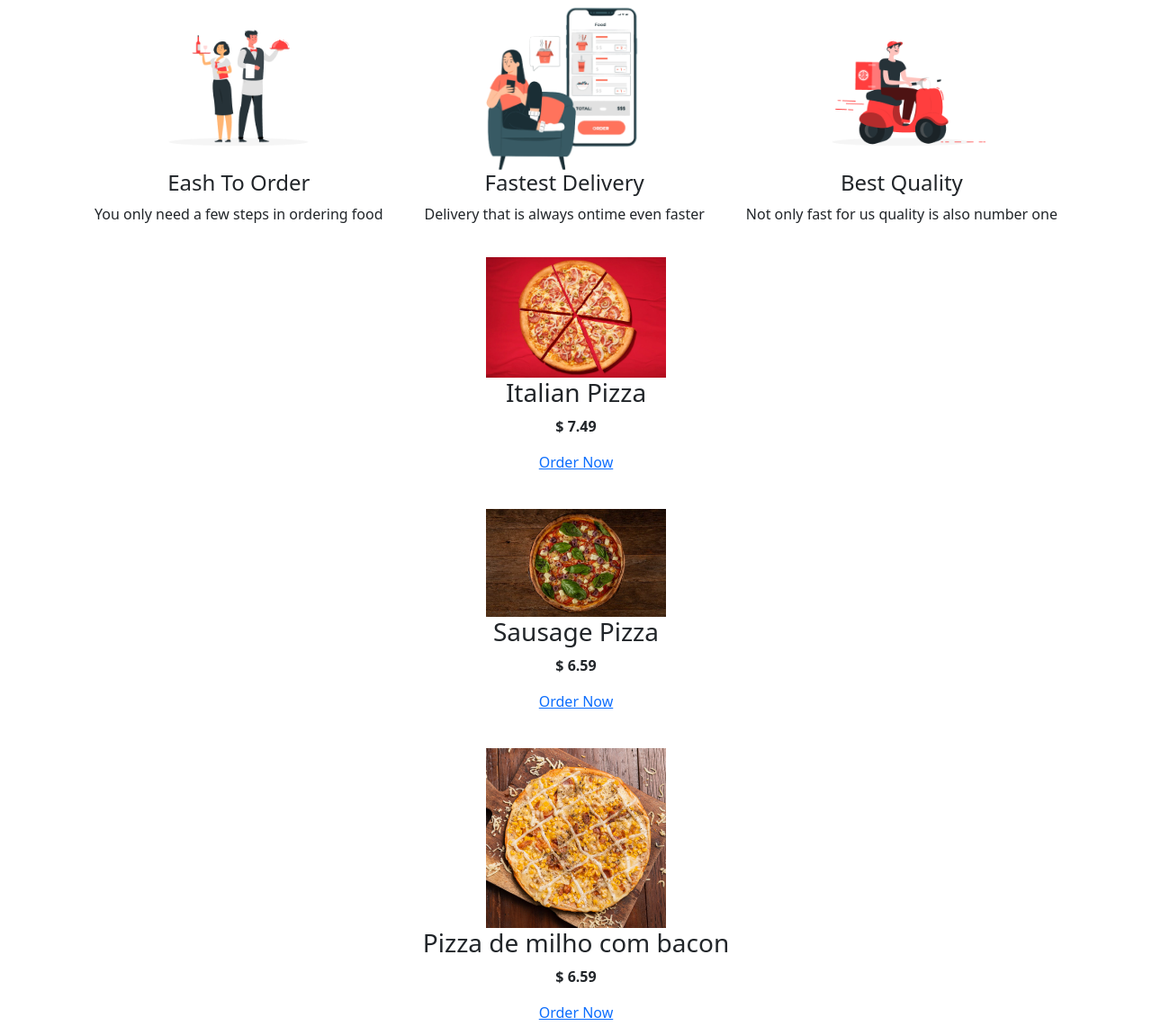
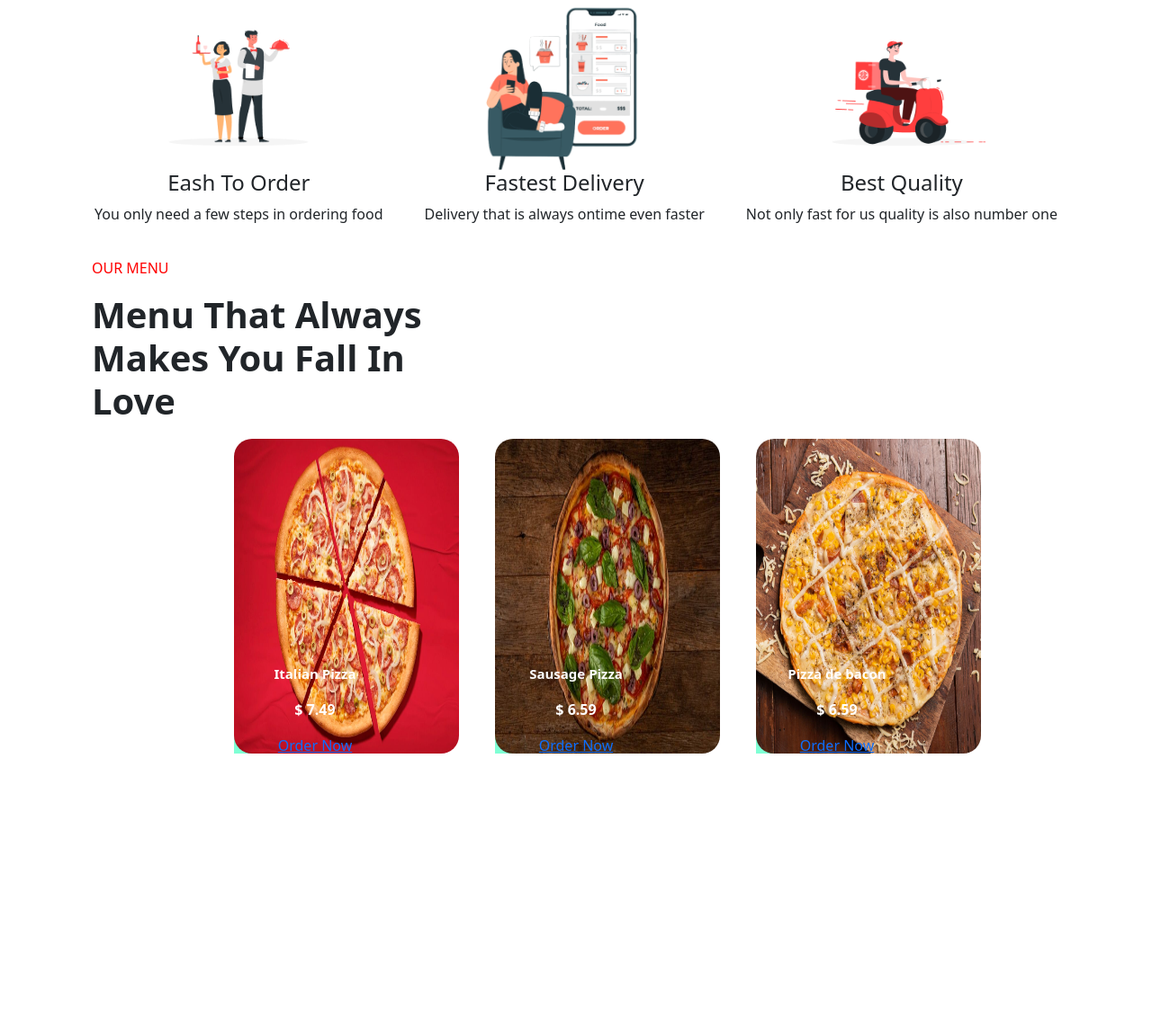
Before and after one commit to jhe07n109/atividade-senai, a plain HTML site: page index.html in a window 1280 px wide. Shown: the part 948-2089 px from the top of the page at 90% size. After the commit the page ends 1816 px from the top, so only its background shows below. Drawn offline with nearby package versions, Linux system fonts and the light colour scheme.

Commit message:
modificacao4

```diff
--- a/assets/css/style.css
+++ b/assets/css/style.css
@@ -126,24 +126,59 @@
 
 }
 
-.caixa-imagem{
+.pizza-estrutura {
     text-align: center;
-    margin: 20px;
+    padding: 20px;
   }
 
-.caixa-imagem > img{
-    width: 50%;
-    max-width: 400px;
-    height: auto;
-    display: inline-block;
+  .caixa-pizza {
+    display: flex;
+    justify-content:center;
+    gap: 90px;
+    flex-wrap: wrap;
+  }
+
+  .caixa-imagem {
+    width: 200px;
+    text-align: center;
+    padding: 10px;
+    border-radius: 80px;
+  }
+
+  .caixa-imagem img {
+    width: 250px;
+    height:350px;
+    border-radius: 20px;
+  }
+
+
+.titulo2{
+    color: red;
+    font-weight: 500;
+}
+
+.texto2{
+    font-weight: bolder;
+    font-size: 40px;
+    width: 450px;
 
 }
 
-.caixa-pizza{
+.titulo-sub{
     display: flex;
     flex-direction: column;
-    align-items: center;
-    justify-content: center;
-    text-align: center;
+   justify-content: center;
+   text-align: start;
 
 }
+
+.texto-venda{
+    font-weight: bolder;
+    font-size: 15px;
+}
+ .caixa-valor{
+    color: #ffffff;
+    margin-top: -100px;
+    background-color: aquamarine;
+    height: 100px;
+ }
--- a/index.html
+++ b/index.html
@@ -106,31 +106,39 @@
 
 
         <section class="container">
+            <div class="pizza-estrutura">
+                <div class="titulo-sub">
+                    <p class="titulo2">OUR MENU</p>
+                    <h3 class="texto2">Menu That Always Makes You Fall In Love</h3>
+                </div>
                 <div class="caixa-pizza">
                     <div class="caixa-imagem">
                         <img src="./assets/imagem/pizza-hut-calabresa.jpg" alt="">
-                    <h3> Italian Pizza</h3>
+                        <div class="caixa-valor">
+                            <p class="texto-venda"> Italian Pizza</p>
                             <p><strong> $ 7.49</strong></p>
                             <a href="">Order Now</a>
                         </div>
+                    </div>
                     <div class="caixa-imagem">
                         <img src="./assets/imagem/pizza.jpg" alt="">
-                    <h3> Sausage Pizza</h3>
+                        <div class="caixa-valor">
+                            <p class="texto-venda"> Sausage Pizza</p>
                             <p><strong> $ 6.59</strong></p>
                             <a href="">Order Now</a>
+                        </div>
                     </div>
 
                     <div class="caixa-imagem">
                         <img src="./assets/imagem/img2.jpg" alt="">
-                    <h3> Pizza de milho com bacon</h3>
+                        <div class="caixa-valor">
+                            <p class="texto-venda"> Pizza de bacon</p>
                             <p><strong> $ 6.59</strong></p>
                             <a href="">Order Now</a>
                         </div>
+                    </div>
 
-
-
-
-
+                </div>
             </div>
         </section>
 
```
Lines whose indentation alone changed are shown as unchanged.
